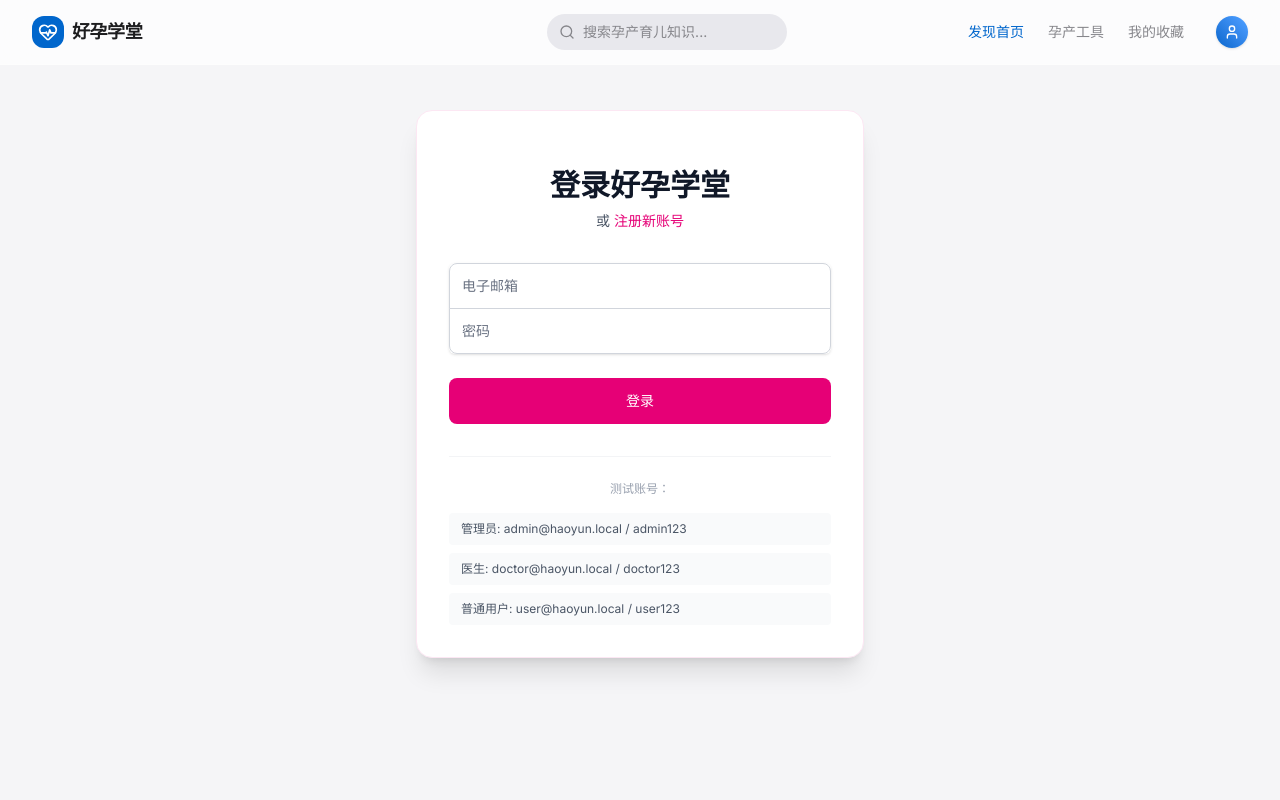
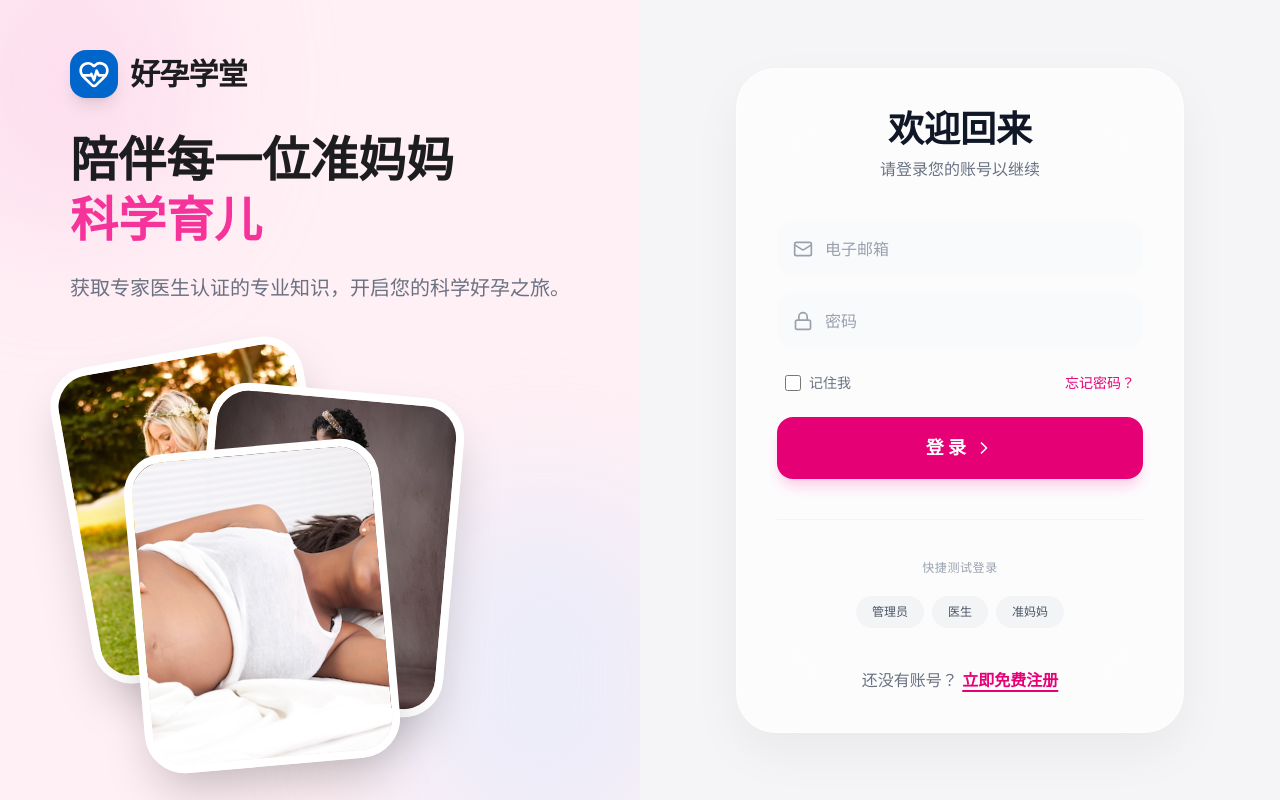
Before and after one commit to MaomaoBuhuiJAVA/haoyun-academy, a React (Vite) app: page /login in a window 1280 px wide. Built offline with nearby package versions, Linux system fonts and the light colour scheme.

Commit message:
style: redesign login and register pages with split layout and glassmorphism

```diff
--- a/src/components/layout/AppLayout.tsx
+++ b/src/components/layout/AppLayout.tsx
@@ -1,11 +1,14 @@
-import { Outlet } from "react-router-dom";
+import { Outlet, useLocation } from "react-router-dom";
 import { Navbar } from "./Navbar";
 
 export function AppLayout() {
+  const location = useLocation();
+  const isAuthPage = location.pathname === "/login" || location.pathname === "/register";
+
   return (
     <div className="min-h-screen flex flex-col bg-[#F5F5F7]">
-      <Navbar />
-      <main className="flex-1 mt-16 pb-20">
+      {!isAuthPage && <Navbar />}
+      <main className={isAuthPage ? "flex-1" : "flex-1 mt-16 pb-20"}>
         <Outlet />
       </main>
     </div>
--- a/src/pages/Login.tsx
+++ b/src/pages/Login.tsx
@@ -2,6 +2,7 @@ import React, { useState } from "react";
 import { useNavigate, Link } from "react-router-dom";
 import { loginUser } from "../lib/api";
 import { useAuth } from "../lib/auth";
+import { HeartPulse, Mail, Lock, ChevronRight } from "lucide-react";
 
 export function Login() {
   const [email, setEmail] = useState("");
@@ -28,41 +29,84 @@ export function Login() {
   };
 
   return (
-    <div className="min-h-[80vh] flex items-center justify-center px-4">
-      <div className="max-w-md w-full space-y-8 bg-white p-8 rounded-2xl shadow-xl border border-pink-100">
-        <div>
-          <h2 className="mt-6 text-center text-3xl font-extrabold text-gray-900">
-            登录好孕学堂
+    <div className="min-h-screen flex bg-white overflow-hidden">
+      {/* Left Side: Image Stack Decor */}
+      <div className="hidden lg:flex lg:w-1/2 bg-[#FFF0F5] relative items-center justify-center p-12 overflow-hidden">
+        {/* Background Circles */}
+        <div className="absolute top-[-10%] left-[-10%] w-[40%] h-[40%] bg-pink-200/50 rounded-full blur-3xl animate-pulse" />
+        <div className="absolute bottom-[-10%] right-[-10%] w-[50%] h-[50%] bg-blue-100/50 rounded-full blur-3xl animate-pulse" style={{ animationDelay: '1s' }} />
+
+        <div className="relative z-10 max-w-lg">
+          <div className="flex items-center gap-3 mb-8">
+            <div className="bg-[#0066CC] p-2 rounded-2xl shadow-lg">
+              <HeartPulse className="w-8 h-8 text-white" />
+            </div>
+            <h1 className="text-3xl font-bold text-[#1D1D1F] tracking-tight">好孕学堂</h1>
+          </div>
+
+          <h2 className="text-5xl font-extrabold text-[#1D1D1F] leading-tight mb-6">
+            陪伴每一位准妈妈<br />
+            <span className="text-pink-500">科学育儿</span>
           </h2>
-          <p className="mt-2 text-center text-sm text-gray-600">
-            或{" "}
-            <Link to="/register" className="font-medium text-pink-600 hover:text-pink-500">
-              注册新账号
-            </Link>
+          <p className="text-xl text-gray-500 mb-12">
+            获取专家医生认证的专业知识，开启您的科学好孕之旅。
           </p>
+
+          {/* Image Stack */}
+          <div className="relative h-[400px] w-full mt-12">
+            <div className="absolute top-0 left-0 w-64 h-80 rounded-[2.5rem] overflow-hidden shadow-2xl rotate-[-10deg] border-8 border-white hover:rotate-0 transition-transform duration-500 z-10">
+              <img src="/BabyPhotos/image_001.jpg" alt="Baby 1" className="w-full h-full object-cover" />
             </div>
-        <form className="mt-8 space-y-6" onSubmit={handleSubmit}>
+            <div className="absolute top-10 left-32 w-64 h-80 rounded-[2.5rem] overflow-hidden shadow-2xl rotate-[5deg] border-8 border-white hover:rotate-0 transition-transform duration-500 z-20">
+              <img src="/BabyPhotos/image_002.jpg" alt="Baby 2" className="w-full h-full object-cover" />
+            </div>
+            <div className="absolute top-24 left-16 w-64 h-80 rounded-[2.5rem] overflow-hidden shadow-2xl rotate-[-5deg] border-8 border-white hover:rotate-0 transition-transform duration-500 z-30">
+              <img src="/BabyPhotos/image_003.jpg" alt="Baby 3" className="w-full h-full object-cover" />
+            </div>
+          </div>
+        </div>
+      </div>
+
+      {/* Right Side: Login Card */}
+      <div className="w-full lg:w-1/2 flex items-center justify-center p-8 bg-[#F5F5F7]">
+        <div className="max-w-md w-full">
+          <div className="bg-white/70 backdrop-blur-2xl p-10 rounded-[2.5rem] shadow-[0_20px_50px_rgba(0,0,0,0.05)] border border-white/50 relative overflow-hidden">
+            {/* Header */}
+            <div className="mb-10 text-center">
+              <h2 className="text-4xl font-bold text-gray-900 mb-2">欢迎回来</h2>
+              <p className="text-gray-500">请登录您的账号以继续</p>
+            </div>
+
+            <form onSubmit={handleSubmit} className="space-y-6">
               {error && (
-            <div className="bg-red-50 text-red-500 p-3 rounded-lg text-sm border border-red-100">
+                <div className="bg-red-50 text-red-500 p-4 rounded-2xl text-sm border border-red-100 animate-shake">
                   {error}
                 </div>
               )}
-          <div className="rounded-md shadow-sm -space-y-px">
-            <div>
+
+              <div className="space-y-4">
+                <div className="relative group">
+                  <div className="absolute inset-y-0 left-0 pl-4 flex items-center pointer-events-none">
+                    <Mail className="h-5 w-5 text-gray-400 group-focus-within:text-pink-500 transition-colors" />
+                  </div>
                   <input
                     type="email"
                     required
-                className="appearance-none rounded-none relative block w-full px-3 py-3 border border-gray-300 placeholder-gray-500 text-gray-900 rounded-t-lg focus:outline-none focus:ring-pink-500 focus:border-pink-500 focus:z-10 sm:text-sm"
+                    className="block w-full pl-12 pr-4 py-4 bg-gray-50 border-none rounded-2xl focus:ring-2 focus:ring-pink-500 focus:bg-white transition-all text-gray-900 placeholder-gray-400"
                     placeholder="电子邮箱"
                     value={email}
                     onChange={(e) => setEmail(e.target.value)}
                   />
                 </div>
-            <div>
+
+                <div className="relative group">
+                  <div className="absolute inset-y-0 left-0 pl-4 flex items-center pointer-events-none">
+                    <Lock className="h-5 w-5 text-gray-400 group-focus-within:text-pink-500 transition-colors" />
+                  </div>
                   <input
                     type="password"
                     required
-                className="appearance-none rounded-none relative block w-full px-3 py-3 border border-gray-300 placeholder-gray-500 text-gray-900 rounded-b-lg focus:outline-none focus:ring-pink-500 focus:border-pink-500 focus:z-10 sm:text-sm"
+                    className="block w-full pl-12 pr-4 py-4 bg-gray-50 border-none rounded-2xl focus:ring-2 focus:ring-pink-500 focus:bg-white transition-all text-gray-900 placeholder-gray-400"
                     placeholder="密码"
                     value={password}
                     onChange={(e) => setPassword(e.target.value)}
@@ -70,38 +114,56 @@ export function Login() {
                 </div>
               </div>
 
-          <div>
+              <div className="flex items-center justify-between px-2">
+                <div className="flex items-center">
+                  <input id="remember" type="checkbox" className="h-4 w-4 text-pink-600 focus:ring-pink-500 border-gray-300 rounded" />
+                  <label htmlFor="remember" className="ml-2 block text-sm text-gray-500">记住我</label>
+                </div>
+                <Link to="#" className="text-sm font-medium text-pink-600 hover:text-pink-500">忘记密码？</Link>
+              </div>
+
               <button
                 type="submit"
                 disabled={loading}
-              className="group relative w-full flex justify-center py-3 px-4 border border-transparent text-sm font-medium rounded-lg text-white bg-pink-600 hover:bg-pink-700 focus:outline-none focus:ring-2 focus:ring-offset-2 focus:ring-pink-500 transition-colors disabled:opacity-50"
+                className="w-full flex justify-center items-center gap-2 py-4 px-4 border border-transparent text-lg font-bold rounded-2xl text-white bg-pink-600 hover:bg-pink-700 focus:outline-none focus:ring-2 focus:ring-offset-2 focus:ring-pink-500 transition-all shadow-lg shadow-pink-200 disabled:opacity-50"
               >
-              {loading ? "正在登录..." : "登录"}
+                {loading ? "正在登录..." : "登 录"}
+                {!loading && <ChevronRight className="w-5 h-5" />}
               </button>
-          </div>
             </form>
 
-        <div className="mt-6 border-t border-gray-100 pt-6">
-          <p className="text-xs text-gray-400 text-center mb-4">测试账号：</p>
-          <div className="grid grid-cols-1 gap-2">
+            <div className="mt-10 pt-10 border-t border-gray-100">
+              <div className="grid grid-cols-1 gap-3">
+                <p className="text-xs text-gray-400 text-center mb-2 font-medium uppercase tracking-wider">快捷测试登录</p>
+                <div className="flex flex-wrap gap-2 justify-center">
                   <button
                     onClick={() => { setEmail("admin@haoyun.local"); setPassword("admin123"); }}
-              className="text-xs bg-gray-50 hover:bg-gray-100 py-2 px-3 rounded text-gray-600 text-left"
+                    className="text-xs bg-gray-100 hover:bg-gray-200 py-2 px-4 rounded-full text-gray-600 transition-colors font-medium"
                   >
-              管理员: admin@haoyun.local / admin123
+                    管理员
                   </button>
                   <button
                     onClick={() => { setEmail("doctor@haoyun.local"); setPassword("doctor123"); }}
-              className="text-xs bg-gray-50 hover:bg-gray-100 py-2 px-3 rounded text-gray-600 text-left"
+                    className="text-xs bg-gray-100 hover:bg-gray-200 py-2 px-4 rounded-full text-gray-600 transition-colors font-medium"
                   >
-              医生: doctor@haoyun.local / doctor123
+                    医生
                   </button>
                   <button
                     onClick={() => { setEmail("user@haoyun.local"); setPassword("user123"); }}
-              className="text-xs bg-gray-50 hover:bg-gray-100 py-2 px-3 rounded text-gray-600 text-left"
+                    className="text-xs bg-gray-100 hover:bg-gray-200 py-2 px-4 rounded-full text-gray-600 transition-colors font-medium"
                   >
-              普通用户: user@haoyun.local / user123
+                    准妈妈
                   </button>
+                </div>
+              </div>
+            </div>
+
+            <p className="mt-10 text-center text-gray-500">
+              还没有账号？{" "}
+              <Link to="/register" className="font-bold text-pink-600 hover:text-pink-500 underline decoration-2 underline-offset-4">
+                立即免费注册
+              </Link>
+            </p>
           </div>
         </div>
       </div>
--- a/src/pages/Register.tsx
+++ b/src/pages/Register.tsx
@@ -2,6 +2,7 @@ import React, { useState } from "react";
 import { useNavigate, Link } from "react-router-dom";
 import { registerUser } from "../lib/api";
 import { useAuth } from "../lib/auth";
+import { HeartPulse, User as UserIcon, Mail, Lock, ChevronRight } from "lucide-react";
 
 export function Register() {
   const [name, setName] = useState("");
@@ -30,93 +31,146 @@ export function Register() {
   };
 
   return (
-    <div className="min-h-[80vh] flex items-center justify-center px-4">
-      <div className="max-w-md w-full space-y-8 bg-white p-8 rounded-2xl shadow-xl border border-pink-100">
-        <div>
-          <h2 className="mt-6 text-center text-3xl font-extrabold text-gray-900">
-            加入好孕学堂
+    <div className="min-h-screen flex bg-white overflow-hidden">
+      {/* Left Side: Image Stack Decor */}
+      <div className="hidden lg:flex lg:w-1/2 bg-[#F0F7FF] relative items-center justify-center p-12 overflow-hidden">
+        {/* Background Circles */}
+        <div className="absolute top-[-10%] left-[-10%] w-[40%] h-[40%] bg-blue-200/50 rounded-full blur-3xl animate-pulse" />
+        <div className="absolute bottom-[-10%] right-[-10%] w-[50%] h-[50%] bg-pink-100/50 rounded-full blur-3xl animate-pulse" style={{ animationDelay: '1s' }} />
+
+        <div className="relative z-10 max-w-lg text-center lg:text-left">
+          <div className="flex items-center gap-3 mb-8 justify-center lg:justify-start">
+            <div className="bg-[#0066CC] p-2 rounded-2xl shadow-lg">
+              <HeartPulse className="w-8 h-8 text-white" />
+            </div>
+            <h1 className="text-3xl font-bold text-[#1D1D1F] tracking-tight">好孕学堂</h1>
+          </div>
+
+          <h2 className="text-5xl font-extrabold text-[#1D1D1F] leading-tight mb-6">
+            加入我们<br />
+            <span className="text-[#0066CC]">开启健康新生活</span>
           </h2>
-          <p className="mt-2 text-center text-sm text-gray-600">
-            已有账号？{" "}
-            <Link to="/login" className="font-medium text-pink-600 hover:text-pink-500">
-              立即登录
-            </Link>
+          <p className="text-xl text-gray-500 mb-12">
+            成为好孕社区的一员，获取量身定制的孕产指导与专家建议。
           </p>
+
+          {/* Image Stack - Different style for Register */}
+          <div className="relative h-[400px] w-full mt-12 hidden md:block">
+            <div className="absolute top-0 right-10 w-64 h-80 rounded-[2.5rem] overflow-hidden shadow-2xl rotate-[10deg] border-8 border-white hover:rotate-0 transition-transform duration-500 z-10">
+              <img src="/BabyPhotos/image_010.jpg" alt="Baby 1" className="w-full h-full object-cover" />
             </div>
-        <form className="mt-8 space-y-6" onSubmit={handleSubmit}>
+            <div className="absolute top-10 right-32 w-64 h-80 rounded-[2.5rem] overflow-hidden shadow-2xl rotate-[-5deg] border-8 border-white hover:rotate-0 transition-transform duration-500 z-20">
+              <img src="/BabyPhotos/image_011.jpg" alt="Baby 2" className="w-full h-full object-cover" />
+            </div>
+          </div>
+        </div>
+      </div>
+
+      {/* Right Side: Register Card */}
+      <div className="w-full lg:w-1/2 flex items-center justify-center p-8 bg-[#F5F5F7]">
+        <div className="max-w-md w-full">
+          <div className="bg-white/70 backdrop-blur-2xl p-10 rounded-[2.5rem] shadow-[0_20px_50px_rgba(0,0,0,0.05)] border border-white/50 relative overflow-hidden">
+            {/* Header */}
+            <div className="mb-10 text-center">
+              <h2 className="text-4xl font-bold text-gray-900 mb-2">立即加入</h2>
+              <p className="text-gray-500">创建一个属于您的健康档案</p>
+            </div>
+
+            <form onSubmit={handleSubmit} className="space-y-6">
               {error && (
-            <div className="bg-red-50 text-red-500 p-3 rounded-lg text-sm border border-red-100">
+                <div className="bg-red-50 text-red-500 p-4 rounded-2xl text-sm border border-red-100 animate-shake">
                   {error}
                 </div>
               )}
-          <div className="rounded-md shadow-sm space-y-4">
-            <div>
+
+              <div className="space-y-4">
+                <div className="relative group">
+                  <div className="absolute inset-y-0 left-0 pl-4 flex items-center pointer-events-none">
+                    <UserIcon className="h-5 w-5 text-gray-400 group-focus-within:text-pink-500 transition-colors" />
+                  </div>
                   <input
                     type="text"
                     required
-                className="appearance-none rounded-lg relative block w-full px-3 py-3 border border-gray-300 placeholder-gray-500 text-gray-900 focus:outline-none focus:ring-pink-500 focus:border-pink-500 sm:text-sm"
-                placeholder="昵称"
+                    className="block w-full pl-12 pr-4 py-4 bg-gray-50 border-none rounded-2xl focus:ring-2 focus:ring-pink-500 focus:bg-white transition-all text-gray-900 placeholder-gray-400"
+                    placeholder="您的昵称"
                     value={name}
                     onChange={(e) => setName(e.target.value)}
                   />
                 </div>
-            <div>
+
+                <div className="relative group">
+                  <div className="absolute inset-y-0 left-0 pl-4 flex items-center pointer-events-none">
+                    <Mail className="h-5 w-5 text-gray-400 group-focus-within:text-pink-500 transition-colors" />
+                  </div>
                   <input
                     type="email"
                     required
-                className="appearance-none rounded-lg relative block w-full px-3 py-3 border border-gray-300 placeholder-gray-500 text-gray-900 focus:outline-none focus:ring-pink-500 focus:border-pink-500 sm:text-sm"
+                    className="block w-full pl-12 pr-4 py-4 bg-gray-50 border-none rounded-2xl focus:ring-2 focus:ring-pink-500 focus:bg-white transition-all text-gray-900 placeholder-gray-400"
                     placeholder="电子邮箱"
                     value={email}
                     onChange={(e) => setEmail(e.target.value)}
                   />
                 </div>
-            <div>
+
+                <div className="relative group">
+                  <div className="absolute inset-y-0 left-0 pl-4 flex items-center pointer-events-none">
+                    <Lock className="h-5 w-5 text-gray-400 group-focus-within:text-pink-500 transition-colors" />
+                  </div>
                   <input
                     type="password"
                     required
-                className="appearance-none rounded-lg relative block w-full px-3 py-3 border border-gray-300 placeholder-gray-500 text-gray-900 focus:outline-none focus:ring-pink-500 focus:border-pink-500 sm:text-sm"
+                    className="block w-full pl-12 pr-4 py-4 bg-gray-50 border-none rounded-2xl focus:ring-2 focus:ring-pink-500 focus:bg-white transition-all text-gray-900 placeholder-gray-400"
                     placeholder="密码 (不少于6位)"
                     value={password}
                     onChange={(e) => setPassword(e.target.value)}
                   />
                 </div>
-            <div className="flex items-center space-x-4">
-              <span className="text-sm text-gray-600">注册身份：</span>
-              <label className="flex items-center space-x-2 text-sm cursor-pointer">
+
+                <div className="flex items-center justify-center space-x-6 bg-gray-50 p-4 rounded-2xl">
+                  <span className="text-sm text-gray-500 font-medium">身份：</span>
+                  <label className="flex items-center space-x-2 text-sm cursor-pointer group">
                     <input
                       type="radio"
                       name="role"
                       value="VIEWER"
                       checked={role === "VIEWER"}
                       onChange={(e) => setRole(e.target.value)}
-                  className="text-pink-600 focus:ring-pink-500"
+                      className="w-4 h-4 text-pink-600 focus:ring-pink-500 border-gray-300"
                     />
-                <span>孕妈/宝妈</span>
+                    <span className={role === "VIEWER" ? "text-pink-600 font-bold" : "text-gray-600"}>孕妈/宝妈</span>
                   </label>
-              <label className="flex items-center space-x-2 text-sm cursor-pointer">
+                  <label className="flex items-center space-x-2 text-sm cursor-pointer group">
                     <input
                       type="radio"
                       name="role"
                       value="DOCTOR"
                       checked={role === "DOCTOR"}
                       onChange={(e) => setRole(e.target.value)}
-                  className="text-pink-600 focus:ring-pink-500"
+                      className="w-4 h-4 text-pink-600 focus:ring-pink-500 border-gray-300"
                     />
-                <span>医生</span>
+                    <span className={role === "DOCTOR" ? "text-pink-600 font-bold" : "text-gray-600"}>专家医生</span>
                   </label>
                 </div>
               </div>
 
-          <div>
               <button
                 type="submit"
                 disabled={loading}
-              className="group relative w-full flex justify-center py-3 px-4 border border-transparent text-sm font-medium rounded-lg text-white bg-pink-600 hover:bg-pink-700 focus:outline-none focus:ring-2 focus:ring-offset-2 focus:ring-pink-500 transition-colors disabled:opacity-50"
+                className="w-full flex justify-center items-center gap-2 py-4 px-4 border border-transparent text-lg font-bold rounded-2xl text-white bg-pink-600 hover:bg-pink-700 focus:outline-none focus:ring-2 focus:ring-offset-2 focus:ring-pink-500 transition-all shadow-lg shadow-pink-200 disabled:opacity-50"
               >
                 {loading ? "正在注册..." : "立即注册"}
+                {!loading && <ChevronRight className="w-5 h-5" />}
               </button>
+            </form>
+
+            <p className="mt-10 text-center text-gray-500">
+              已有账号？{" "}
+              <Link to="/login" className="font-bold text-pink-600 hover:text-pink-500 underline decoration-2 underline-offset-4">
+                立即登录
+              </Link>
+            </p>
           </div>
-        </form>
+        </div>
       </div>
     </div>
   );
```
Lines whose indentation alone changed are shown as unchanged.
